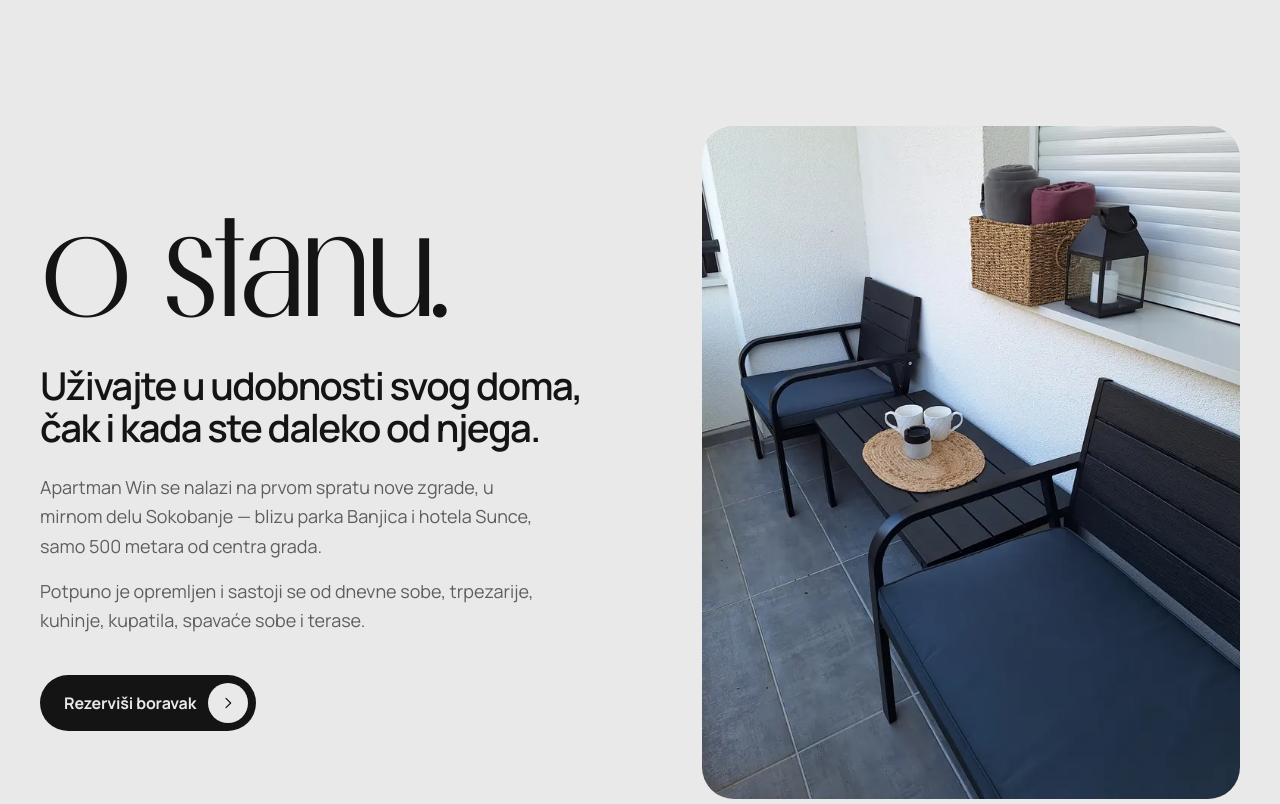
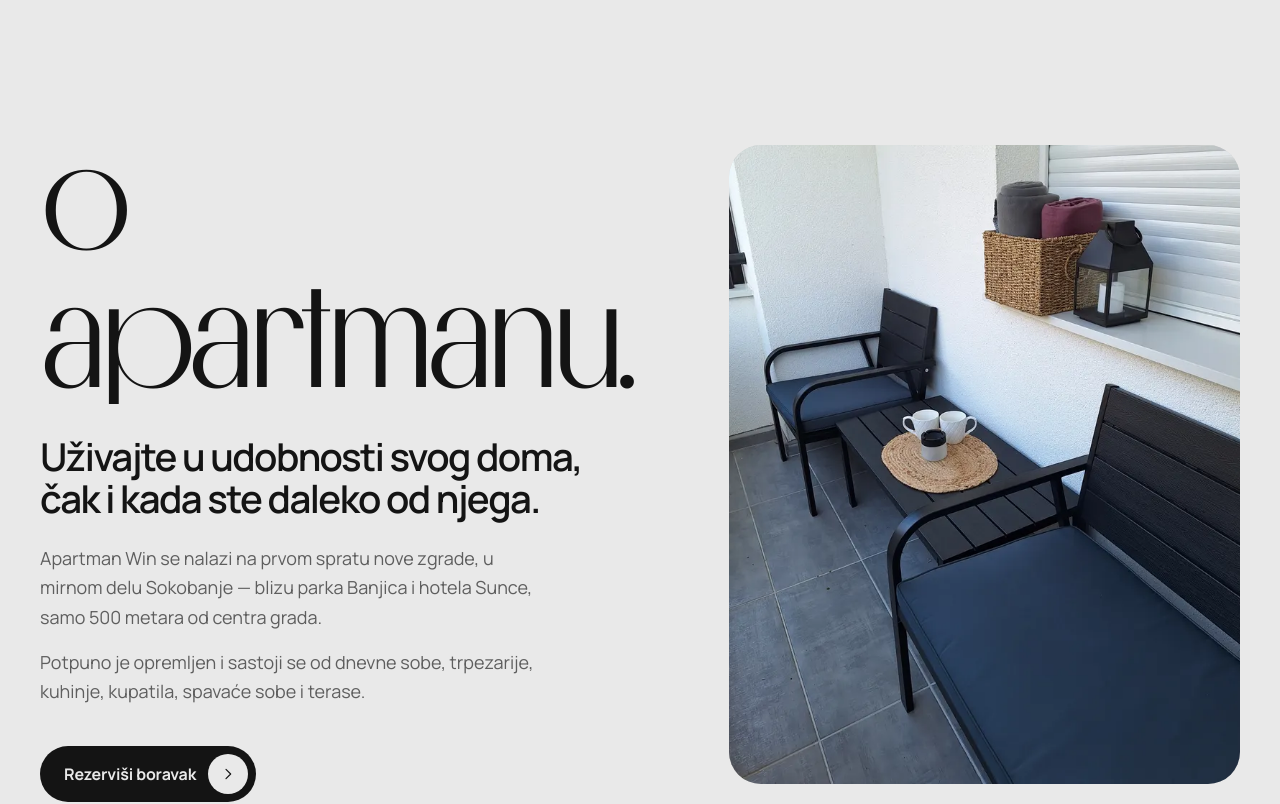
Before and after one commit to Ilija-hash/win, a React (Vite) app: page / in a window 1280 px wide. Shown: the part 1402-2206 px from the top of the page. Built offline with nearby package versions, Linux system fonts and the light colour scheme.

Commit message:
text changes

```diff
--- a/src/components/Section.jsx
+++ b/src/components/Section.jsx
@@ -2,7 +2,9 @@ import { Chevron } from "./Icons";
 /** Veliki naslov u nueve stilu: mala slova + tacka, izlazi iz maske. */
 export function SectionTitle({ id, children, className = "" }) {
   return (
-    <div className={`overflow-hidden pb-[0.08em] pr-[0.08em] ${className}`}>
+    // Maska za reveal animaciju sece samo po visini (overflow-y: clip): dugacak naslov
+    // ("o apartmanu.") tako nikad nije odsecen sa strane.
+    <div className={`overflow-x-visible overflow-y-clip pb-[0.08em] pr-[0.08em] ${className}`}>
       <h2
         id={id}
         data-reveal="line"
--- a/src/data/site.js
+++ b/src/data/site.js
@@ -17,7 +17,7 @@ export const CONTACT = {
 // Sekcije za meni. `id` mora da se poklapa sa id-jem <section> elementa.
 // "utisci" se sakriva kada u testimonials.js nema nijednog utiska.
 export const NAV = [
-  { id: "o-stanu", label: "o stanu" },
+  { id: "o-stanu", label: "o apartmanu" },
   { id: "galerija", label: "galerija" },
   { id: "sadrzaj", label: "sadržaj" },
   { id: "utisci", label: "utisci" },
@@ -32,7 +32,7 @@ export const AMENITIES = [
   { icon: "elevator", title: "Lift", text: "Bez nošenja kofera uz stepenice." },
   { icon: "washer", title: "Veš mašina", text: "Za duže boravke bez brige." },
   { icon: "dishwasher", title: "Mašina za sudove", text: "Bez pranja sudova na odmoru." },
-  { icon: "parking", title: "Parking", text: "Mesto za auto blizu zgrade." },
+  { icon: "parking", title: "Parking", text: "Parking mesto u sklopu zgrade." },
   { icon: "park", title: "Park u blizini", text: "Park Banjica na par koraka." },
 ];
 
--- a/src/sections/Intro.jsx
+++ b/src/sections/Intro.jsx
@@ -37,10 +37,10 @@ export default function Intro() {
       aria-labelledby="intro-title"
       className="bg-[#e9e9e9] page-x py-[clamp(5rem,10vw,9rem)] text-[#141414]"
     >
-      <div className="grid items-center gap-12 lg:grid-cols-[1fr_0.9fr] lg:gap-16">
+      <div className="grid items-center gap-12 lg:grid-cols-[1.1fr_0.9fr] lg:gap-16">
         <div>
           <SectionTitle id="intro-title">
-            o stanu.
+            o apartmanu.
           </SectionTitle>
           <p
             data-reveal
```
